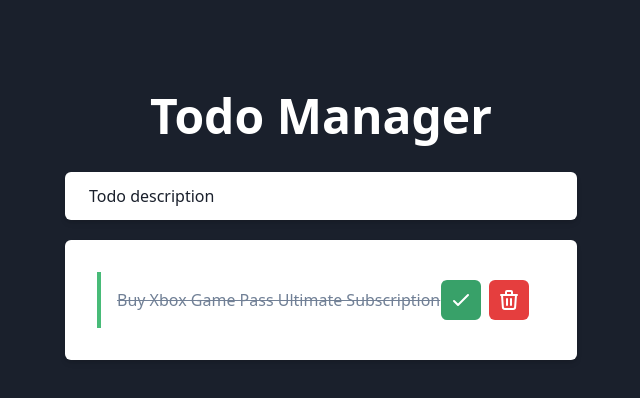
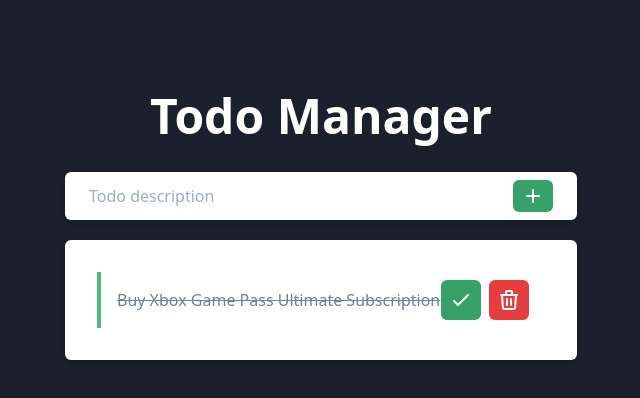
Before and after one commit to angelmtztrc/todo-manager, a React (Create React App) app: page / in a window 1280 px wide. Shown: the top 398 px of the page, without its empty margins (319-959 px from the left). Built offline with nearby package versions, Linux system fonts and the light colour scheme.

Commit message:
:sparkles: local state in app and input

```diff
--- a/src/App.js
+++ b/src/App.js
@@ -1,10 +1,13 @@
-import React from 'react';
+import React, { useState } from 'react';
 
 // Components
 import Input from './components/Input';
 import TodoList from './components/TodoList';
 
 function App() {
+  // Save todos in local state
+  const [todos, setTodos] = useState([]);
+
   return (
     <div className="min-h-screen bg-gray-900">
       <div className="container mx-auto flex flex-col justify-center items-center pt-20">
--- a/src/components/Input.js
+++ b/src/components/Input.js
@@ -1,13 +1,58 @@
-import React from 'react';
+import React, { useState } from 'react';
 
 const Input = () => {
+  // Save todo in local state
+  const [todo, setTodo] = useState({
+    description: '',
+    isDone: false
+  });
+
+  const handleChange = e => {
+    setTodo({
+      ...todo,
+      description: e.target.value
+    });
+  };
+
+  const handleSubmit = e => {
+    e.preventDefault();
+    console.log(todo);
+  };
+
   return (
     <div className="w-full mt-5">
-      <input
-        type="text"
-        placeholder="Todo description"
-        className="px-6 py-3 mx-auto w-full block max-w-lg rounded-md shadow-md placeholder-gray-900"
-      />
+      <form
+        onSubmit={handleSubmit}
+        className="mx-auto w-full block max-w-lg relative"
+      >
+        <input
+          onChange={handleChange}
+          value={todo.description}
+          type="text"
+          name="description"
+          placeholder="Todo description"
+          className="w-full block px-6 py-3 rounded-md shadow-md placeholder-gray-500"
+        />
+        <button
+          type="submit"
+          className="absolute top-0 right-0 mt-2 mr-6 py-1 px-2 bg-green-600 hover:bg-green-700 transition-all ease-out duration-300 rounded-md"
+        >
+          <svg
+            class="w-6 h-6 text-white"
+            fill="none"
+            stroke="currentColor"
+            viewBox="0 0 24 24"
+            xmlns="http://www.w3.org/2000/svg"
+          >
+            <path
+              stroke-linecap="round"
+              stroke-linejoin="round"
+              stroke-width="2"
+              d="M12 6v6m0 0v6m0-6h6m-6 0H6"
+            ></path>
+          </svg>
+        </button>
+      </form>
     </div>
   );
 };
```
